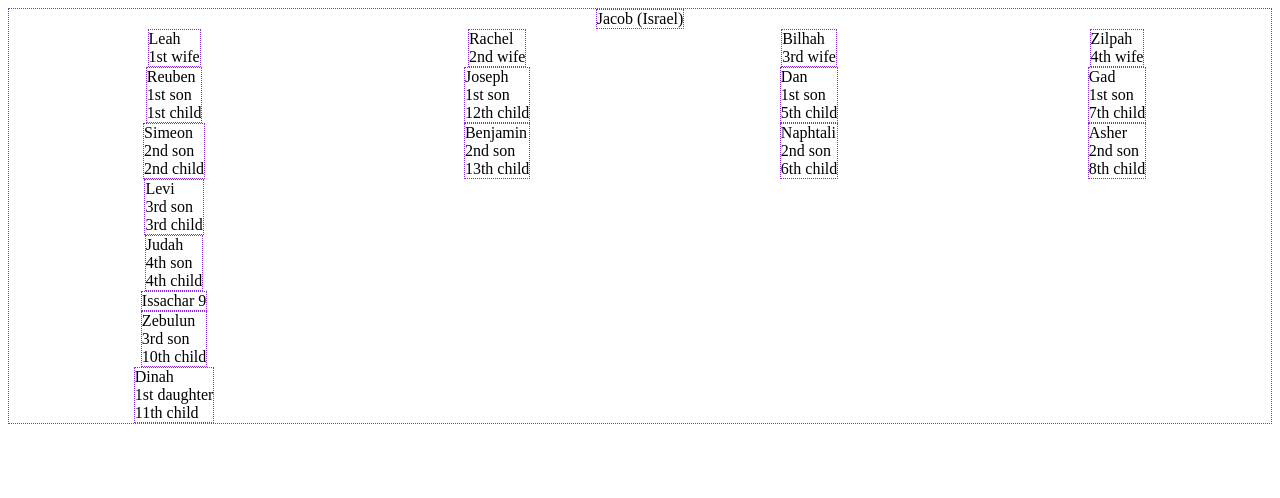
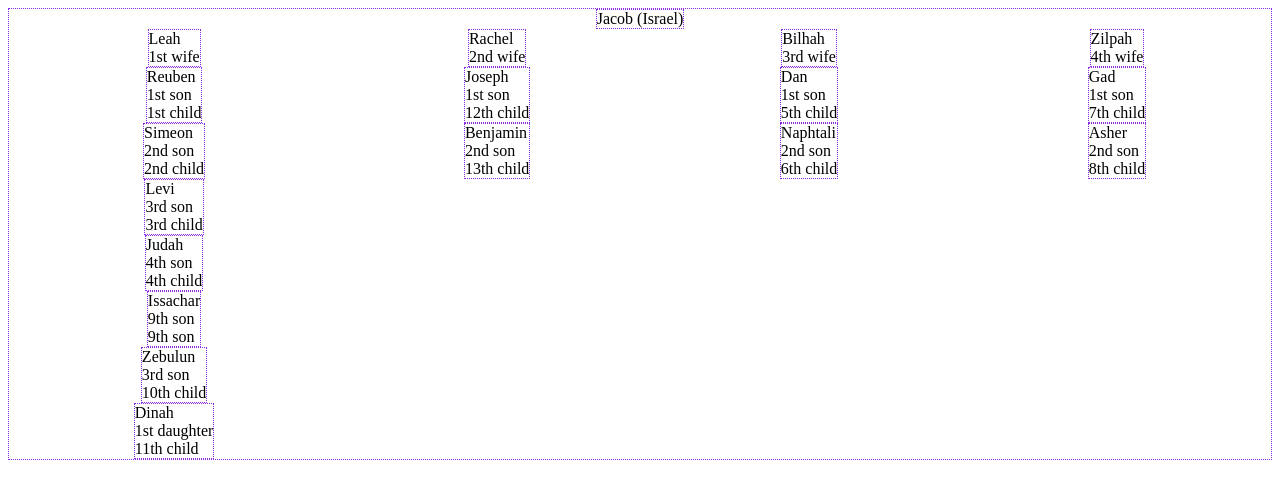
Before and after one commit to dannyvorton/12-patriarchs, an Angular app in the folder website-1.0/: page / in a window 1280 px wide. Shown: the top 498 px of the page. Built offline with nearby package versions, Linux system fonts and the light colour scheme.

Commit message:
add details for issachar

```diff
--- a/website-1.0/src/app/family-tree/family-tree.component.html
+++ b/website-1.0/src/app/family-tree/family-tree.component.html
@@ -14,7 +14,7 @@
     <div class="asher person">Asher<br>2nd son<br>8th child</div>
     <div class="levi person">Levi<br>3rd son<br>3rd child</div>
     <div class="judah person">Judah<br>4th son<br>4th child</div>
-    <div class="isaachar person">Issachar 9</div>
+    <div class="isaachar person">Issachar<br>9th son<br>9th son</div>
     <div class="zebulon person">Zebulun<br>3rd son<br>10th child</div>
     <div class="dinah person">Dinah<br>1st daughter<br>11th child</div>
 </div>
```
